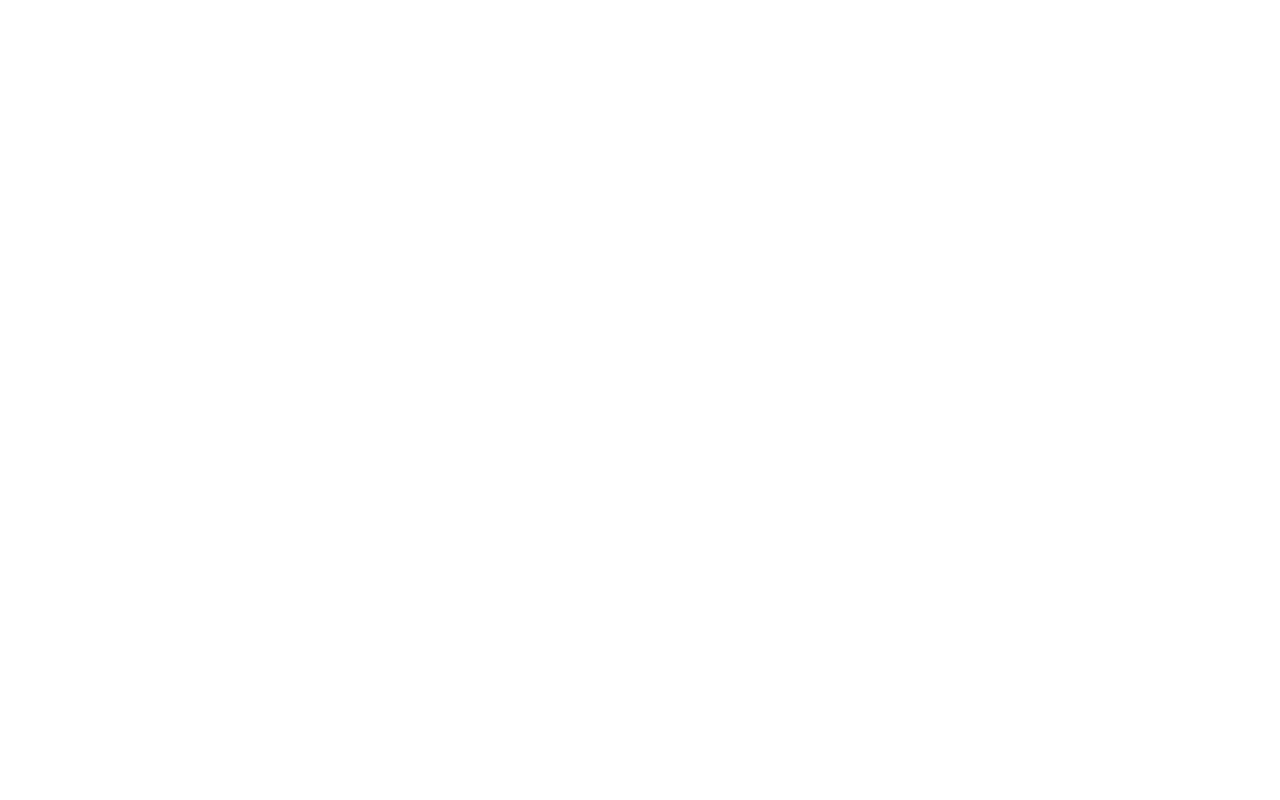
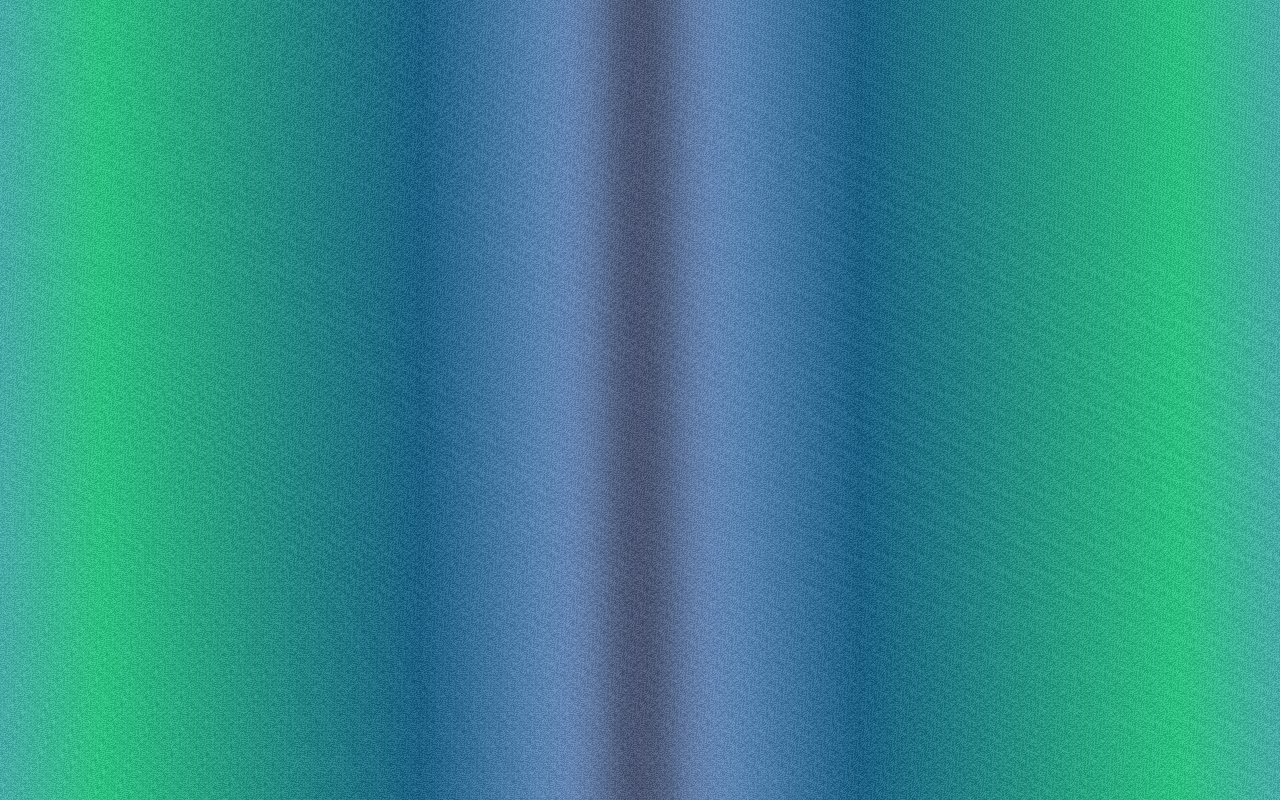
Before and after one commit to Bureau1217/tool.wave, a website built with Vite: page wave_ligne/index.html in a window 1280 px wide. Built offline with nearby package versions, Linux system fonts and the light colour scheme; animation ran at ten frames a second.

Commit message:
feat: init gradient

```diff
--- a/wave_ligne/index.html
+++ b/wave_ligne/index.html
@@ -1,11 +1,12 @@
 <!doctype html>
-<html lang="fr">
-<head>
-  <meta charset="UTF-8">
-  <meta name="viewport" content="width=device-width, initial-scale=1">
-  <title>wave proto</title>
-</head>
-<body>
-
-</body>
+<html lang="en">
+  <head>
+    <meta charset="UTF-8" />
+    <meta name="viewport" content="width=device-width, initial-scale=1.0" />
+    <title>Mirror Blocks Effect</title>
+  </head>
+  <body>
+    <canvas id="scene"></canvas>
+    <script type="module" src="/src/main.ts"></script>
+  </body>
 </html>
--- /dev/null
+++ b/wave_ligne/src/MirrorBlocksEffect.ts
@@ -0,0 +1,169 @@
+import * as THREE from "three";
+import { vertexShader, fragmentShader } from "./shader";
+
+/** Convert a #rrggbb hex string to a normalised RGB array. */
+function hexToRgb(hex: string): [number, number, number] {
+  const h = hex.replace("#", "");
+  return [
+    parseInt(h.slice(0, 2), 16) / 255,
+    parseInt(h.slice(2, 4), 16) / 255,
+    parseInt(h.slice(4, 6), 16) / 255,
+  ];
+}
+
+export interface MirrorBlocksOptions {
+  /** Number of horizontal bands. Default 11. */
+  rows?: number;
+  /** Wave displacement amplitude in rows. Default 2.0. */
+  waveAmp?: number;
+  /** Vertical scroll speed. Default 0.8. */
+  scrollSpeed?: number;
+  /** Edge softness, 0 = hard, 1 = very soft. Default 0.35. */
+  edgeSoftness?: number;
+  /** Film-grain strength. Default 0.22. */
+  grain?: number;
+  /** Darkness of the central seam, 0–1. Default 0.45. */
+  seam?: number;
+  /** Four palette colours as #rrggbb (teal, green, violet, lavender). */
+  palette?: [string, string, string, string];
+  /** Cap the device pixel ratio. Default 2. */
+  maxPixelRatio?: number;
+}
+
+const DEFAULTS: Required<Omit<MirrorBlocksOptions, "palette">> & {
+  palette: [string, string, string, string];
+} = {
+  rows: 11,
+  waveAmp: 2.0,
+  scrollSpeed: 0.8,
+  edgeSoftness: 0.35,
+  grain: 0.22,
+  seam: 0.45,
+  palette: ["#1d6286", "#2cc181", "#7e7cfb", "#bcbcf9"],
+  maxPixelRatio: 2,
+};
+
+/**
+ * Full-screen animated shader effect: a vertically-mirrored field of soft
+ * colour blocks with grain and a central seam. Renders into the canvas you
+ * pass in and resizes with it.
+ */
+export class MirrorBlocksEffect {
+  private renderer: THREE.WebGLRenderer;
+  private scene = new THREE.Scene();
+  private camera = new THREE.OrthographicCamera(-1, 1, 1, -1, 0, 1);
+  private material: THREE.ShaderMaterial;
+  private clock = new THREE.Clock();
+  private rafId = 0;
+  private running = false;
+  private ro?: ResizeObserver;
+  private prefersReducedMotion: MediaQueryList;
+  private maxPixelRatio: number;
+
+  constructor(canvas: HTMLCanvasElement, options: MirrorBlocksOptions = {}) {
+    const opts = { ...DEFAULTS, ...options };
+    this.maxPixelRatio = opts.maxPixelRatio;
+
+    this.renderer = new THREE.WebGLRenderer({
+      canvas,
+      antialias: false,
+      alpha: false,
+    });
+
+    const [a, b, c, d] = opts.palette;
+    this.material = new THREE.ShaderMaterial({
+      vertexShader,
+      fragmentShader,
+      uniforms: {
+        uTime: { value: 0 },
+        uScrollSpeed: { value: opts.scrollSpeed },
+        uWaveAmp: { value: opts.waveAmp },
+        uGrain: { value: opts.grain },
+        uSeam: { value: opts.seam },
+        uColA: { value: new THREE.Vector3(...hexToRgb(a)) },
+        uColB: { value: new THREE.Vector3(...hexToRgb(b)) },
+        uColC: { value: new THREE.Vector3(...hexToRgb(c)) },
+        uColD: { value: new THREE.Vector3(...hexToRgb(d)) },
+      },
+    });
+
+    const quad = new THREE.Mesh(new THREE.PlaneGeometry(2, 2), this.material);
+    this.scene.add(quad);
+
+    this.prefersReducedMotion = window.matchMedia(
+      "(prefers-reduced-motion: reduce)"
+    );
+
+    this.resize();
+    this.observe(canvas);
+  }
+
+  /** Update any uniform at runtime, e.g. set({ grain: 0.1, rows: 14 }). */
+  set(options: Partial<MirrorBlocksOptions>): void {
+    const u = this.material.uniforms;
+    if (options.rows !== undefined) u.uRows.value = options.rows;
+    if (options.waveAmp !== undefined) u.uWaveAmp.value = options.waveAmp;
+    if (options.scrollSpeed !== undefined)
+      u.uScrollSpeed.value = options.scrollSpeed;
+    if (options.edgeSoftness !== undefined)
+      u.uEdgeSoftness.value = options.edgeSoftness;
+    if (options.grain !== undefined) u.uGrain.value = options.grain;
+    if (options.seam !== undefined) u.uSeam.value = options.seam;
+    if (options.palette) {
+      const [a, b, c, d] = options.palette;
+      u.uColA.value.set(...hexToRgb(a));
+      u.uColB.value.set(...hexToRgb(b));
+      u.uColC.value.set(...hexToRgb(c));
+      u.uColD.value.set(...hexToRgb(d));
+    }
+  }
+
+  private observe(canvas: HTMLCanvasElement): void {
+    this.ro = new ResizeObserver(() => this.resize());
+    this.ro.observe(canvas);
+  }
+
+  private resize(): void {
+    const canvas = this.renderer.domElement;
+    const dpr = Math.min(window.devicePixelRatio || 1, this.maxPixelRatio);
+    const w = canvas.clientWidth || canvas.width;
+    const h = canvas.clientHeight || canvas.height;
+    this.renderer.setPixelRatio(dpr);
+    this.renderer.setSize(w, h, false);
+  }
+
+  private loop = (): void => {
+    if (!this.running) return;
+    this.material.uniforms.uTime.value = this.clock.getElapsedTime();
+    this.renderer.render(this.scene, this.camera);
+    this.rafId = requestAnimationFrame(this.loop);
+  };
+
+  /** Start the animation loop. Respects prefers-reduced-motion. */
+  start(): void {
+    if (this.running) return;
+    this.running = true;
+    this.clock.start();
+    if (this.prefersReducedMotion.matches) {
+      // Render a single static frame instead of animating.
+      this.material.uniforms.uTime.value = 0;
+      this.renderer.render(this.scene, this.camera);
+      this.running = false;
+      return;
+    }
+    this.rafId = requestAnimationFrame(this.loop);
+  }
+
+  stop(): void {
+    this.running = false;
+    cancelAnimationFrame(this.rafId);
+  }
+
+  /** Release GPU resources and observers. */
+  dispose(): void {
+    this.stop();
+    this.ro?.disconnect();
+    this.material.dispose();
+    this.renderer.dispose();
+  }
+}
--- /dev/null
+++ b/wave_ligne/src/main.ts
@@ -0,0 +1,20 @@
+import { MirrorBlocksEffect } from "./MirrorBlocksEffect";
+import "./style.css";
+
+const canvas = document.querySelector<HTMLCanvasElement>("#scene")!;
+
+const effect = new MirrorBlocksEffect(canvas, {
+  waveAmp: 0.3,      // oscillation: 0 = static, 1 = cycle through full palette
+  scrollSpeed: 0.5,  // speed of the oscillation
+  grain: 0.15,
+  seam: 0.45,
+  palette: ["#1d6286", "#2cc181", "#7e7cfb", "#bcbcf9"],
+});
+
+effect.start();
+
+// Pause when the tab is hidden to save the GPU.
+document.addEventListener("visibilitychange", () => {
+  if (document.hidden) effect.stop();
+  else effect.start();
+});
--- /dev/null
+++ b/wave_ligne/src/shader.ts
@@ -0,0 +1,67 @@
+export const vertexShader = /* glsl */ `
+  varying vec2 vUv;
+  void main() {
+    vUv = uv;
+    gl_Position = vec4(position, 1.0);
+  }
+`;
+
+export const fragmentShader = /* glsl */ `
+  precision highp float;
+
+  varying vec2 vUv;
+
+  uniform float uTime;
+  uniform float uScrollSpeed;
+  uniform float uWaveAmp;   // oscillation amplitude (in palette units, 0–1)
+  uniform float uGrain;
+  uniform float uSeam;
+
+  uniform vec3 uColA;
+  uniform vec3 uColB;
+  uniform vec3 uColC;
+  uniform vec3 uColD;
+
+  float hash(vec2 p) {
+    return fract(sin(dot(p, vec2(127.1, 311.7))) * 43758.5453);
+  }
+
+  // Loops through the 4 palette colours: A → B → C → D → A …
+  vec3 palette(float t) {
+    t = fract(t);
+    float seg = t * 4.0;
+    int i = int(floor(seg));
+    float f = fract(seg);
+    vec3 c0, c1;
+    if      (i == 0) { c0 = uColA; c1 = uColB; }
+    else if (i == 1) { c0 = uColB; c1 = uColC; }
+    else if (i == 2) { c0 = uColC; c1 = uColD; }
+    else             { c0 = uColD; c1 = uColA; }
+    return mix(c0, c1, f);
+  }
+
+  void main() {
+    vec2 uv = vUv;
+
+    // Symmetric x: 0 at centre, 1 at edges
+    float mx = abs(uv.x - 0.5) * 2.0;
+
+    float t = uTime * uScrollSpeed;
+
+    // Oscillating phase: the gradient slides back and forth sinusoidally
+    float phase = sin(t) * uWaveAmp;
+
+    // Sample: mx spans half the palette per half-screen, phase shifts it
+    vec3 col = palette(mx * 0.5 + phase);
+
+    // Dark seam at centre
+    float dx = uv.x - 0.5;
+    col *= 1.0 - exp(-(dx * dx) / 0.0015) * uSeam;
+
+    // Film grain
+    float g = (hash(gl_FragCoord.xy + floor(uTime * 30.0)) - 0.5) * uGrain;
+    col = clamp(col + g, 0.0, 1.0);
+
+    gl_FragColor = vec4(col, 1.0);
+  }
+`;
--- /dev/null
+++ b/wave_ligne/src/style.css
@@ -0,0 +1,3 @@
+* { margin: 0; padding: 0; box-sizing: border-box; }
+html, body { width: 100%; height: 100%; background: #0b1220; overflow: hidden; }
+#scene { display: block; width: 100vw; height: 100vh; }
```
Also changed, not shown: wave_ligne/main.ts (deleted, +0 -178 lines), wave_ligne/package.json (added, +19 -0 lines), wave_ligne/tsconfig.json (added, +19 -0 lines), wave_ligne/README.md (added), 4 other files.
